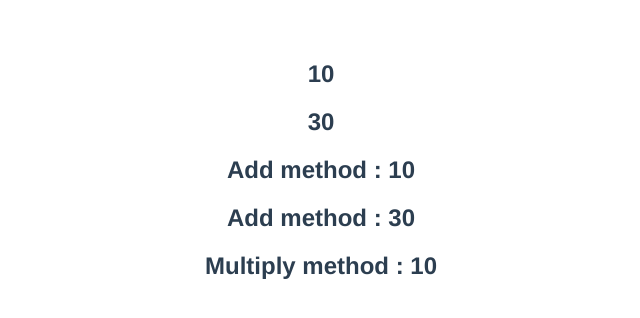
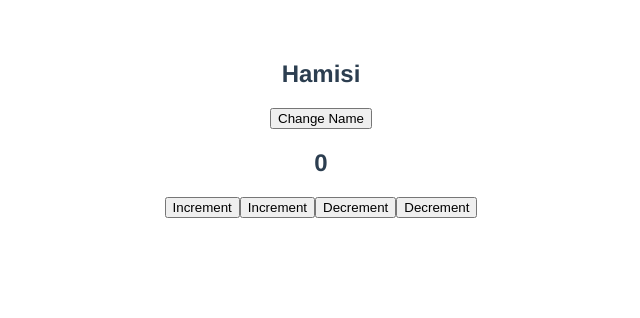
Before and after one commit to hamsoace/HamsoVue, a Vue app: page / in a window 1280 px wide. Shown: the top 318 px of the page, without its empty margins (319-959 px from the left). Built offline with nearby package versions, Linux system fonts and the light colour scheme.

Commit message:
Event Handling #1

```diff
--- a/src/App.vue
+++ b/src/App.vue
@@ -1,11 +1,17 @@
 <template>
-  <!-- methods -->
+  <!-- Event Handling -->
+  <h2>{{name}}</h2>
+  <div>
+    <button v-on:mouseover="name = 'Batman'">Change Name</button>
+  </div>
 
-  <h2>{{2+3+5}}</h2>
-  <h2>{{5+10+15}}</h2>
-  <h2>Add method : {{ add(2,3,5) }}</h2>
-  <h2>Add method : {{ add(10,15,5) }}</h2>
-  <h2>Multiply method : {{ multiply(baseValue) }}</h2>
+  <h2>{{count}}</h2>
+  <div>
+    <button v-on:click="increment(20)">Increment</button>
+    <button v-on:click="increment(15)">Increment</button>
+    <button v-on:click="decrement(10)">Decrement</button>
+    <button v-on:click="decrement(5)">Decrement</button>
+  </div>
 
 </template>
 
@@ -16,18 +22,18 @@ export default {
   name: 'App',
   data(){
     return{
-      baseMultiplier: 5,
-      baseValue: 2
+      name: 'Hamisi',
+      count: 0
     }
   },
   methods: {
-    add(a, b, c){
-      return a+b+c
+    increment(num){
+      this.count += num
     },
-    multiply(num) {
-      return num * this.baseMultiplier
-    }
-  },
+    decrement(num){
+      this.count -= num
+    },
+    },
 
 }
 </script>
```
